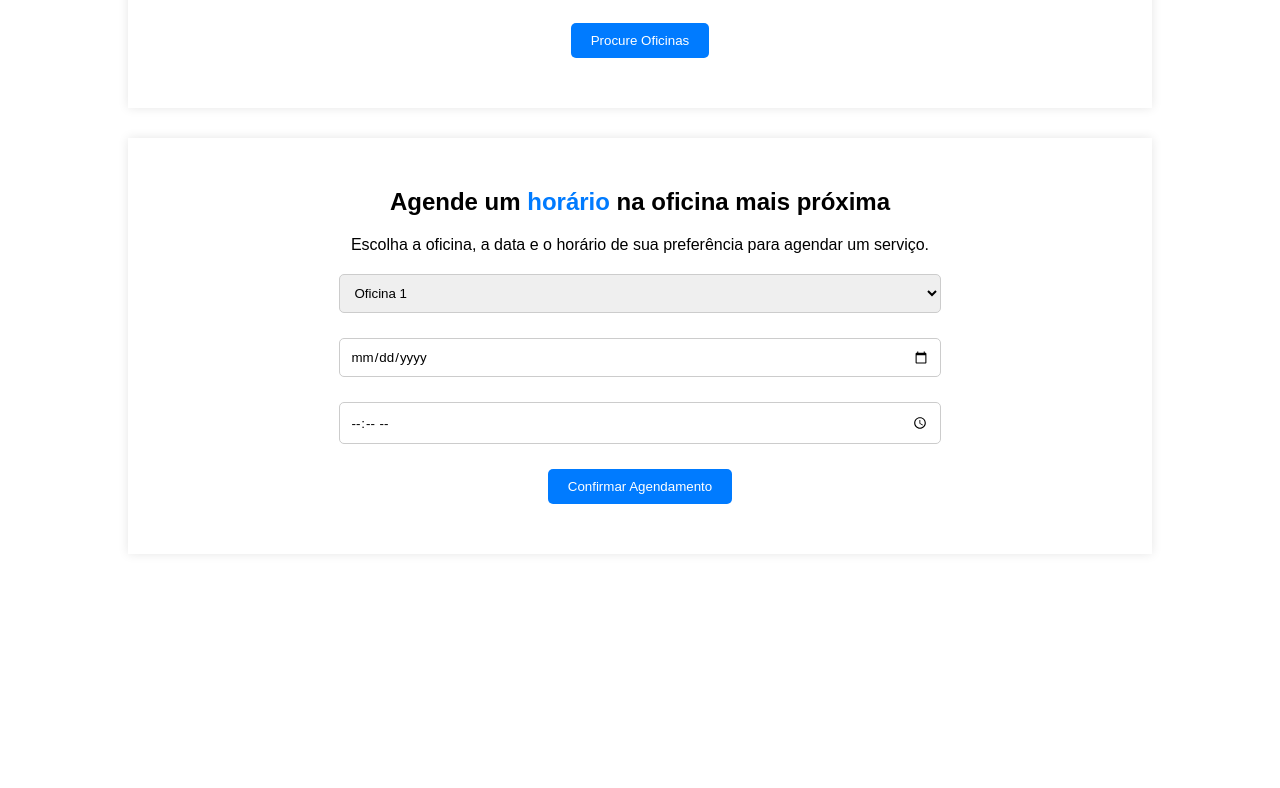
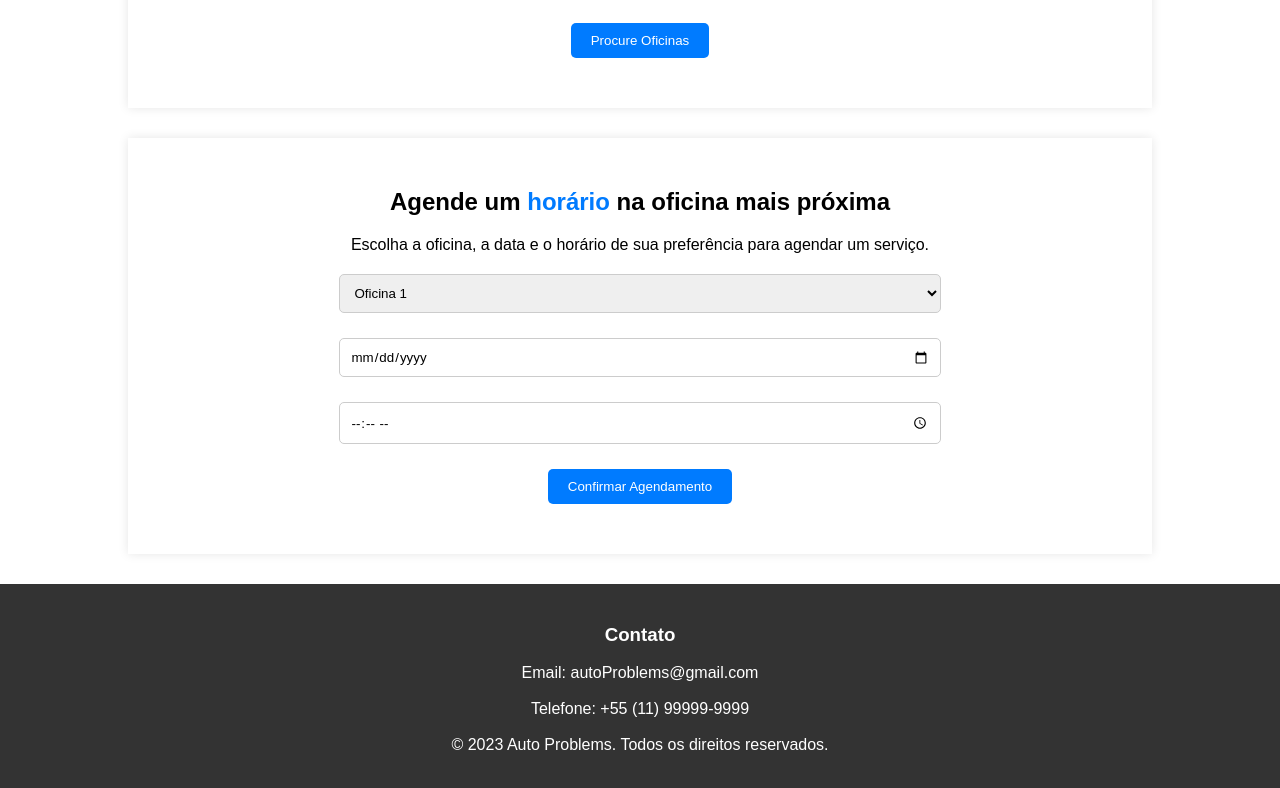
Before and after one commit to Cardosodev1/Sprint-3, a React (Vite) app in the folder sprint-3/: page / in a window 1280 px wide. Shown: the part 1331-2119 px from the top of the page. Before the commit the page ends 1915 px from the top, so only its background shows below. Built offline with nearby package versions, Linux system fonts and the light colour scheme.

Commit message:
Colocando o rodapé

```diff
--- a/sprint-3/src/App.tsx
+++ b/sprint-3/src/App.tsx
@@ -1,6 +1,7 @@
 import Description from "./components/Description"
 import Header from "./components/Header"
 import Section from "./components/Section"
+import Footer from "./components/Footer"
 
 function App() {
 
@@ -9,6 +10,7 @@ function App() {
       <Header/>
       <Description/>
       <Section/>
+      <Footer/>
     </>
   )
 }
--- /dev/null
+++ b/sprint-3/src/components/Footer.tsx
@@ -0,0 +1,14 @@
+import { FooterMenu } from "../styled";
+
+export default function Footer() {
+    return(
+        <FooterMenu>
+            <div className="footer">
+                <h3>Contato</h3><br/>
+                <p>Email: autoProblems@gmail.com</p><br/>
+                <p>Telefone: +55 (11) 99999-9999</p><br/>
+                <p>© 2023 Auto Problems. Todos os direitos reservados.</p>
+            </div>
+        </FooterMenu>
+    )
+}
--- a/sprint-3/src/components/Section.tsx
+++ b/sprint-3/src/components/Section.tsx
@@ -1,6 +1,6 @@
 import { SectionMenu } from "../styled";
 
-export default function Content() {
+export default function Section() {
     return (
         <SectionMenu>
             <section className="content">
--- a/sprint-3/src/styled.ts
+++ b/sprint-3/src/styled.ts
@@ -112,3 +112,12 @@ export const SectionMenu=styled.main`
         cursor: pointer;
     }
 `
+
+export const FooterMenu=styled.footer`
+    .footer {
+        background-color: #333;
+        text-align: center;
+        color: white;
+        padding: 40px;
+    }
+`
```
